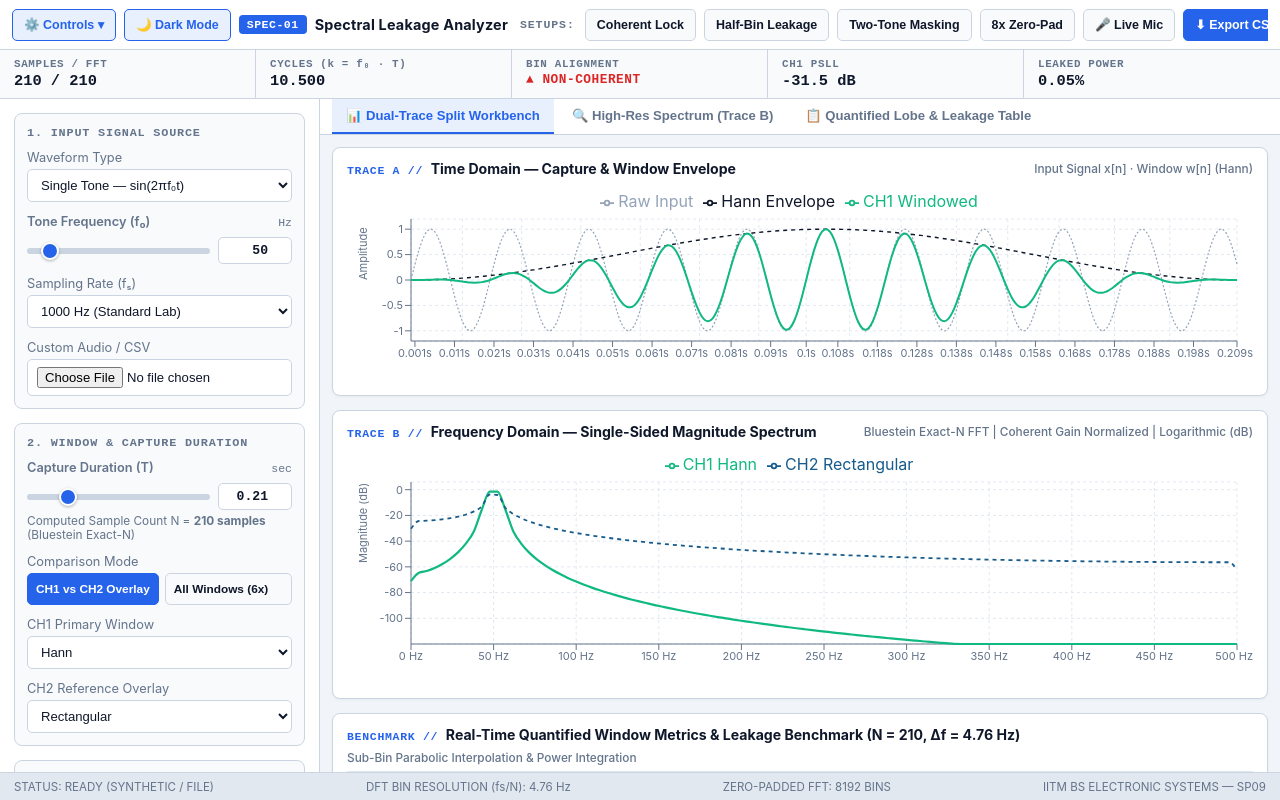
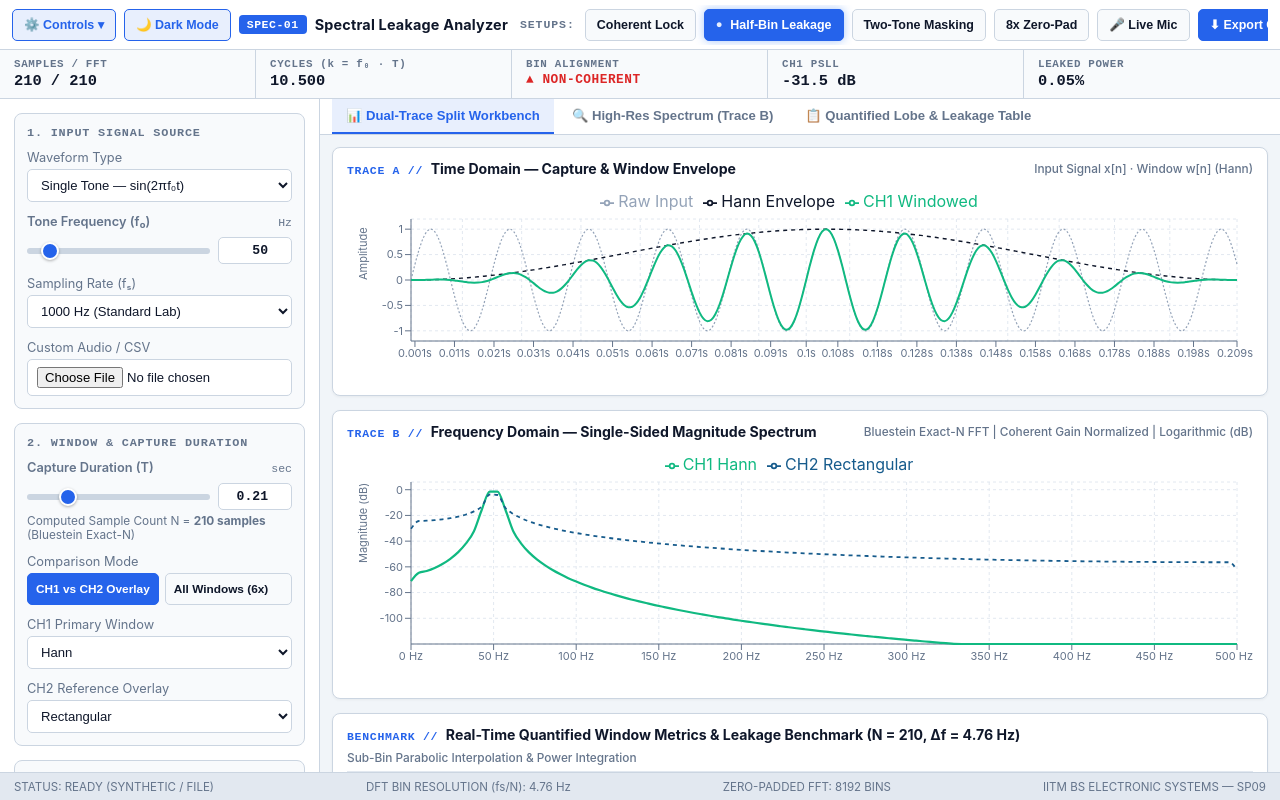
Before and after one commit to sayan2b1/sp09-spectral, a React (Vite) app: page / in a window 1280 px wide. Built offline with nearby package versions, Linux system fonts and the light colour scheme.

Commit message:
fix(ui): highlight active setup tab in SETUPS strip with persistent active state and pulsing dot

```diff
--- a/src/App.jsx
+++ b/src/App.jsx
@@ -37,6 +37,7 @@ export default function App() {
     });
 
     const [activeTab, setActiveTab] = useState('workbench'); // 'workbench' | 'spectrum' | 'metrics'
+    const [activePreset, setActivePreset] = useState('leakage'); // 'coherent' | 'leakage' | 'twotone' | 'zeropad' | null
 
     // DSP Parameters (matching & extending Ahmad's SPEC-01)
     const [signalType, setSignalType] = useState('sine');
@@ -77,6 +78,7 @@ export default function App() {
     };
 
     const toggleWindow = (wType) => {
+        setActivePreset(null);
         setSelectedWindows((prev) =>
             prev.includes(wType) ? prev.filter((item) => item !== wType) : [...prev, wType]
         );
@@ -104,6 +106,7 @@ export default function App() {
             setFs(audioCtx.sampleRate);
             setDuration(buffer.length / audioCtx.sampleRate);
             setSignalType('custom');
+            setActivePreset(null);
             setIsMicActive(true);
 
             micIntervalRef.current = setInterval(() => {
@@ -134,6 +137,7 @@ export default function App() {
                 setCustomSamples(nums);
                 setDuration(nums.length / fs);
                 setSignalType('custom');
+                setActivePreset(null);
             }
         } else {
             const arrayBuffer = await file.arrayBuffer();
@@ -146,6 +150,7 @@ export default function App() {
             setFs(audioCtx.sampleRate);
             setDuration(numSamples / audioCtx.sampleRate);
             setSignalType('custom');
+            setActivePreset(null);
         }
     };
 
@@ -153,6 +158,7 @@ export default function App() {
     const applyPreset = (preset) => {
         if (isMicActive) toggleMicrophone();
         setFs(1000);
+        setActivePreset(preset);
 
         if (preset === 'coherent') {
             setSignalType('sine');
@@ -192,6 +198,16 @@ export default function App() {
             setMagScale('db');
         }
     };
+
+    // Manual setters that unlatch activePreset when user customizes parameters
+    const onSetF0 = (val) => { setF0(val); setActivePreset(null); };
+    const onSetDuration = (val) => { setDuration(val); setActivePreset(null); };
+    const onSetFs = (val) => { setFs(val); setActivePreset(null); };
+    const onSetSignalType = (val) => { setSignalType(val); setActivePreset(null); };
+    const onSetPrimaryWindow = (val) => { setPrimaryWindow(val); setActivePreset(null); };
+    const onSetCompareWindow = (val) => { setCompareWindow(val); setActivePreset(null); };
+    const onSetZeroPadFactor = (val) => { setZeroPadFactor(val); setActivePreset(null); };
+    const onSetOverlayMode = (val) => { setOverlayMode(val); setActivePreset(null); };
 
     // Exact Sample count N (arbitrary integer)
     const N = Math.max(16, Math.round(fs * duration));
@@ -298,6 +314,7 @@ export default function App() {
         <div className="app-shell">
             <TopBar
                 applyPreset={applyPreset}
+                activePreset={activePreset}
                 isMicActive={isMicActive}
                 toggleMicrophone={toggleMicrophone}
                 exportMetricsCSV={exportMetricsCSV}
@@ -327,26 +344,26 @@ export default function App() {
                     isSidebarOpen={isSidebarOpen}
                     toggleSidebar={toggleSidebar}
                     signalType={signalType}
-                    setSignalType={setSignalType}
+                    setSignalType={onSetSignalType}
                     f0={f0}
-                    setF0={setF0}
+                    setF0={onSetF0}
                     fs={fs}
-                    setFs={setFs}
+                    setFs={onSetFs}
                     duration={duration}
-                    setDuration={setDuration}
+                    setDuration={onSetDuration}
                     N={N}
                     primaryWindow={primaryWindow}
-                    setPrimaryWindow={setPrimaryWindow}
+                    setPrimaryWindow={onSetPrimaryWindow}
                     compareWindow={compareWindow}
-                    setCompareWindow={setCompareWindow}
+                    setCompareWindow={onSetCompareWindow}
                     zeroPadFactor={zeroPadFactor}
-                    setZeroPadFactor={setZeroPadFactor}
+                    setZeroPadFactor={onSetZeroPadFactor}
                     magScale={magScale}
                     setMagScale={setMagScale}
                     selectedWindows={selectedWindows}
                     toggleWindow={toggleWindow}
                     overlayMode={overlayMode}
-                    setOverlayMode={setOverlayMode}
+                    setOverlayMode={onSetOverlayMode}
                     customFileName={customFileName}
                     handleFileUpload={handleFileUpload}
                 />
--- a/src/components/TopBar.jsx
+++ b/src/components/TopBar.jsx
@@ -3,6 +3,7 @@ import React from 'react';
 
 export default function TopBar({
     applyPreset,
+    activePreset,
     isMicActive,
     toggleMicrophone,
     exportMetricsCSV,
@@ -39,31 +40,35 @@ export default function TopBar({
             <div className="toolbar-actions">
                 <span className="strip-label">SETUPS:</span>
                 <button
-                    className="btn"
+                    className={`btn setup-btn ${activePreset === 'coherent' ? 'active' : ''}`}
                     onClick={() => applyPreset('coherent')}
                     title="Coherent Lock: Exact integer cycles (k = 10.000) -> 0.00% Leakage"
                 >
+                    {activePreset === 'coherent' && <span className="active-dot">●</span>}
                     Coherent Lock
                 </button>
                 <button
-                    className="btn"
+                    className={`btn setup-btn ${activePreset === 'leakage' ? 'active' : ''}`}
                     onClick={() => applyPreset('leakage')}
                     title="Half-Bin Leakage: Non-integer cycles (k = 10.500) -> Maximum Leakage"
                 >
+                    {activePreset === 'leakage' && <span className="active-dot">●</span>}
                     Half-Bin Leakage
                 </button>
                 <button
-                    className="btn"
+                    className={`btn setup-btn ${activePreset === 'twotone' ? 'active' : ''}`}
                     onClick={() => applyPreset('twotone')}
                     title="Two-Tone Masking: Strong tone (0 dB) + Weak tone (-32 dB @ +18 Hz)"
                 >
+                    {activePreset === 'twotone' && <span className="active-dot">●</span>}
                     Two-Tone Masking
                 </button>
                 <button
-                    className="btn"
+                    className={`btn setup-btn ${activePreset === 'zeropad' ? 'active' : ''}`}
                     onClick={() => applyPreset('zeropad')}
                     title="8x Zero-Pad: Continuous DTFT lobe interpolation and side lobes"
                 >
+                    {activePreset === 'zeropad' && <span className="active-dot">●</span>}
                     8x Zero-Pad
                 </button>
 
--- a/src/index.css
+++ b/src/index.css
@@ -284,6 +284,34 @@ html, body {
 .btn-theme-toggle:hover {
     background: var(--accent);
     color: #ffffff;
+}
+
+/* SETUPS Active Tab Highlighting */
+.setup-btn {
+    position: relative;
+    transition: all 0.15s ease;
+}
+
+.setup-btn.active {
+    background: var(--accent) !important;
+    color: #ffffff !important;
+    border-color: var(--accent) !important;
+    font-weight: 700;
+    box-shadow: 0 0 10px rgba(59, 130, 246, 0.45);
+}
+
+.setup-btn .active-dot {
+    font-size: 0.65rem;
+    margin-right: 2px;
+    color: #ffffff;
+    display: inline-block;
+    animation: pulse-dot 1.5s infinite ease-in-out;
+}
+
+@keyframes pulse-dot {
+    0% { opacity: 0.4; transform: scale(0.85); }
+    50% { opacity: 1; transform: scale(1.15); }
+    100% { opacity: 0.4; transform: scale(0.85); }
 }
 
 .btn-sidebar-toggle {
```
